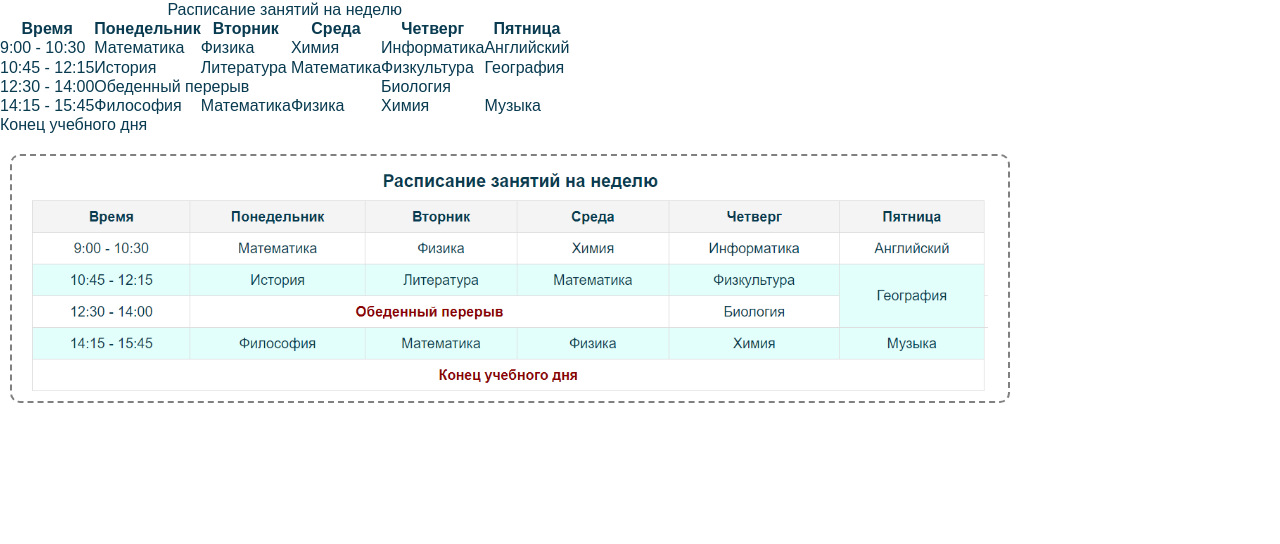
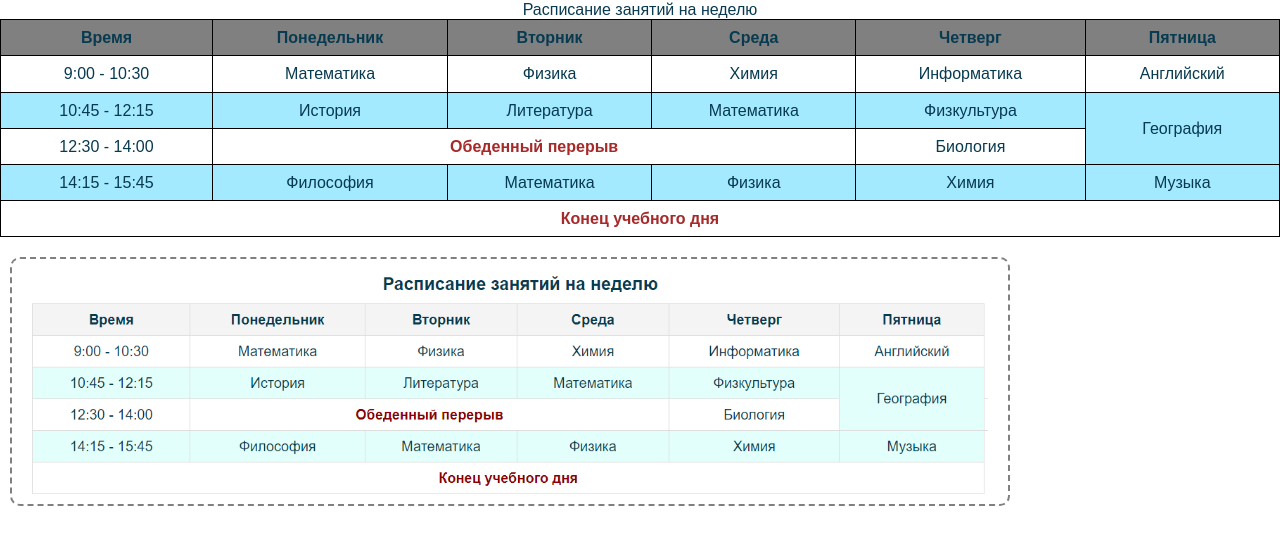
Before and after one commit to lilSvensken/lesson, a plain HTML site: page less-pages/table.html in a window 1280 px wide. Drawn offline with Linux system fonts and the light colour scheme.

Commit message:
сохранение результатов

```diff
--- a/less-pages/table.html
+++ b/less-pages/table.html
@@ -2,63 +2,91 @@
 <html lang="en">
 <head>
     <meta charset="UTF-8">
+    <meta name="viewport" content="width=device-width, initial-scale=1.0">
+
     <title>Таблица</title>
 
     <link rel="stylesheet" href="../styles/normalize.8.0.1.css">
     <link rel="stylesheet" href="../styles/reset.css">
+
+    <style>
+        table {
+            width: 100%;
+        }
+
+        .cell {
+            border: 1px solid #000;
+            padding: 8px;
+            text-align: center;
+            vertical-align: middle;
+        }
+
+        thead .cell {
+            background-color: grey;
+        }
+
+        .cell[colspan] {
+            font-weight: 600;
+            color: brown;
+        }
+
+        tr:nth-child(even) {
+            background-color: #a3e9ff;
+        }
+    </style>
 </head>
 <body>
+<div style="overflow-x: auto">
     <table>
         <caption>Расписание занятий на неделю</caption>
         <thead>
         <tr>
-        <th>Время</th>
-        <th>Понедельник</th>
-        <th>Вторник</th>
-        <th>Среда</th>
-        <th>Четверг</th>
-        <th>Пятница</th>
+            <th class="cell" rowspan="2">Время</th>
+            <th class="cell">Понедельник</th>
+            <th class="cell">Вторник</th>
+            <th class="cell">Среда</th>
+            <th class="cell">Четверг</th>
+            <th class="cell">Пятница</th>
         </tr>
         </thead>
         <tbody>
         <tr>
-        <td>9:00 - 10:30</td>
-        <td>Математика</td>
-        <td>Физика</td>
-        <td>Химия</td>
-        <td>Информатика</td>
-        <td>Английский</td>
+            <td class="cell">9:00 - 10:30</td>
+            <td class="cell">Математика</td>
+            <td class="cell">Физика</td>
+            <td class="cell">Химия</td>
+            <td class="cell">Информатика</td>
+            <td class="cell">Английский</td>
         </tr>
         <tr>
-        <td>10:45 - 12:15</td>
-        <td>История</td>
-        <td>Литература</td>
-        <td>Математика</td>
-        <td>Физкультура</td>
-        <td rowspan="2">География</td><!-- объединение ячеек по вертикали -->
+            <td class="cell">10:45 - 12:15</td>
+            <td class="cell">История</td>
+            <td class="cell">Литература</td>
+            <td class="cell">Математика</td>
+            <td class="cell">Физкультура</td>
+            <td class="cell" rowspan="2">География</td><!-- объединение ячеек по вертикали -->
         </tr>
         <tr>
-        <td>12:30 - 14:00</td>
-        <td colspan="3">Обеденный перерыв</td> <!-- объединение по горизонтали на 3 колонки -->
-        <td>Биология</td>
-        <td></td>
+            <td class="cell">12:30 - 14:00</td>
+            <td class="cell" colspan="3">Обеденный перерыв</td> <!-- объединение по горизонтали на 3 колонки -->
+            <td class="cell">Биология</td>
         </tr>
         <tr>
-        <td>14:15 - 15:45</td>
-        <td>Философия</td>
-        <td>Математика</td>
-        <td>Физика</td>
-        <td>Химия</td>
-        <td>Музыка</td>
+            <td class="cell">14:15 - 15:45</td>
+            <td class="cell">Философия</td>
+            <td class="cell">Математика</td>
+            <td class="cell">Физика</td>
+            <td class="cell">Химия</td>
+            <td class="cell">Музыка</td>
         </tr>
         </tbody>
         <tfoot>
         <tr>
-        <td colspan="6">Конец учебного дня</td> <!-- объединение на всю ширину -->
+            <td class="cell" colspan="6">Конец учебного дня</td> <!-- объединение на всю ширину -->
         </tr>
         </tfoot>
     </table>
-
+</div>
 
 <img src="/images/utils/table-result.png" alt="результат"
      style="width: 100%; max-width: 1000px; margin: 20px 10px; border: 2px dashed gray; border-radius: 10px; padding: 0 20px">
```
Also changed, not shown: auth.html (+53 -0 lines), less-pages/grid.html (+23 -0 lines), news.html (+35 -1 lines). Lines whose indentation alone changed are shown as unchanged.
